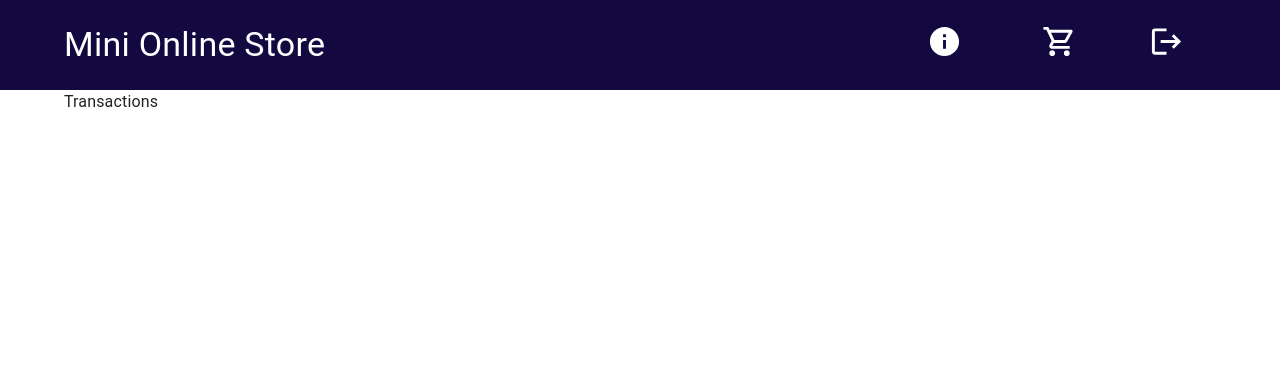
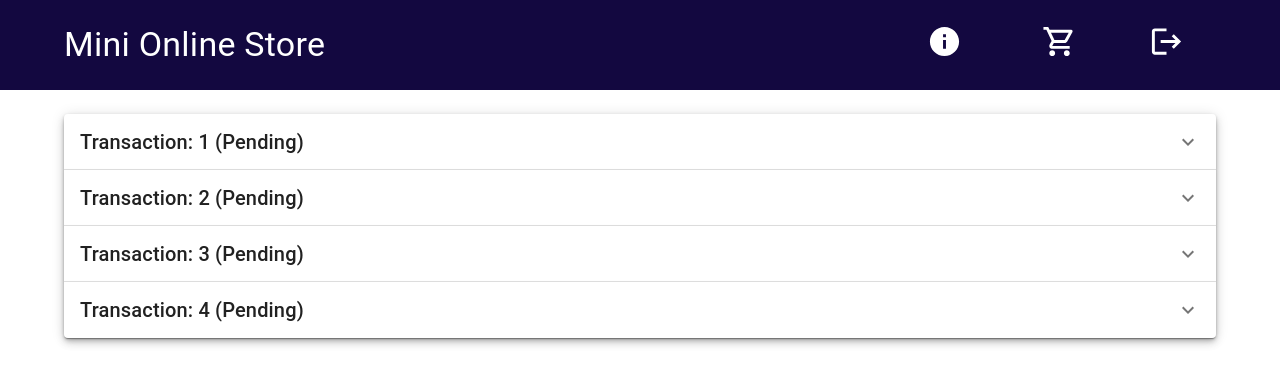
Before and after one commit to cskiller24/Mini-Online-Store, a React (Create React App) app in the folder frontend/: page /transactions in a window 1280 px wide. Shown: the top 384 px of the page. Built offline with nearby package versions, Linux system fonts and the light colour scheme.

Commit message:
added user transaction

```diff
--- a/frontend/src/App.js
+++ b/frontend/src/App.js
@@ -98,6 +98,15 @@ function App() {
     setTransactions(updateTransaction);
   };
 
+  const cancelTransaction = (id) => {
+    const updatedTransaction = transactions.map((transaction) =>
+      transaction.id === id
+        ? { ...transaction, status: "Cancelled" }
+        : transaction
+    );
+    setTransactions(updatedTransaction);
+  };
+
   const [products, setProducts] = useState(TestProducts);
 
   const [carts, setCart] = useState(TestCarts);
@@ -121,7 +130,15 @@ function App() {
           path="/"
           element={<Home products={products} addToCart={addToCart} />}
         />
-        <Route path="/transactions" element={<UserTransactions />} />
+        <Route
+          path="/transactions"
+          element={
+            <UserTransactions
+              transactions={transactions}
+              cancelTransaction={cancelTransaction}
+            />
+          }
+        />
         <Route
           path="/cart"
           element={
--- /dev/null
+++ b/frontend/src/views/UserTransaction.js
@@ -0,0 +1,95 @@
+import ExpandMoreIcon from "@mui/icons-material/ExpandMore";
+import {
+  Accordion,
+  AccordionDetails,
+  AccordionSummary,
+  Button,
+  Paper,
+  Table,
+  TableBody,
+  TableCell,
+  TableContainer,
+  TableFooter,
+  TableHead,
+  TableRow,
+  Typography,
+} from "@mui/material";
+import { useEffect, useState } from "react";
+import UserTransactionCell from "./UserTransactionCell";
+
+const UserTransaction = ({ transaction, cancelTransaction }) => {
+  const checkStatus = () => {
+    return transaction.status !== "Pending";
+  };
+
+  const [total, setTotal] = useState(0);
+
+  useEffect(() => {
+    let tempTotal = 0;
+    transaction.products.map(
+      (product) => (tempTotal += product.price * product.quantity)
+    );
+    setTotal(tempTotal);
+  }, [transaction]);
+
+  return (
+    <Accordion>
+      <AccordionSummary expandIcon={<ExpandMoreIcon />}>
+        <Typography component="h1" variant="h6">
+          Transaction: {transaction.id} ({transaction.status})
+        </Typography>
+      </AccordionSummary>
+      <AccordionDetails>
+        <TableContainer component={Paper} elevation={5}>
+          <Table>
+            <TableHead>
+              <TableRow>
+                <TableCell>
+                  <Typography component="h1" fontWeight={500}>
+                    Name
+                  </Typography>
+                </TableCell>
+                <TableCell>
+                  <Typography component="h1" fontWeight={500}>
+                    Price
+                  </Typography>
+                </TableCell>
+                <TableCell>
+                  <Typography component="h1" fontWeight={500}>
+                    Quantity
+                  </Typography>
+                </TableCell>
+              </TableRow>
+            </TableHead>
+            <TableBody>
+              {transaction.products.map((row) => (
+                <UserTransactionCell row={row} key={row.id} />
+              ))}
+            </TableBody>
+            <TableFooter>
+              <TableRow>
+                <TableCell>
+                  <Typography fontWeight={600}>Total</Typography>
+                </TableCell>
+                <TableCell>
+                  <Typography fontWeight={600}>{total}</Typography>
+                </TableCell>
+                <TableCell>
+                  <Button
+                    disabled={checkStatus()}
+                    variant="contained"
+                    onClick={() => cancelTransaction(transaction.id)}
+                  >
+                    Cancel Transaction
+                  </Button>
+                </TableCell>
+              </TableRow>
+            </TableFooter>
+          </Table>
+        </TableContainer>
+      </AccordionDetails>
+    </Accordion>
+  );
+};
+
+export default UserTransaction;
--- /dev/null
+++ b/frontend/src/views/UserTransactionCell.js
@@ -0,0 +1,14 @@
+import { TableCell, TableRow } from "@mui/material";
+import React from "react";
+
+const UserTransactionCell = ({ row }) => {
+  return (
+    <TableRow>
+      <TableCell>{row.name}</TableCell>
+      <TableCell>{row.price}</TableCell>
+      <TableCell>{row.quantity}</TableCell>
+    </TableRow>
+  );
+};
+
+export default UserTransactionCell;
--- a/frontend/src/views/UserTransactions.js
+++ b/frontend/src/views/UserTransactions.js
@@ -1,7 +1,18 @@
-import React from "react";
+import { Paper } from "@mui/material";
+import UserTransaction from "./UserTransaction";
 
-const UserTransactions = () => {
-  return <div>Transactions</div>;
+const UserTransactions = ({ transactions, cancelTransaction }) => {
+  return (
+    <Paper elevation={5} sx={{ mt: 3 }}>
+      {transactions.map((transaction) => (
+        <UserTransaction
+          transaction={transaction}
+          key={transaction.id}
+          cancelTransaction={cancelTransaction}
+        />
+      ))}
+    </Paper>
+  );
 };
 
 export default UserTransactions;
```
